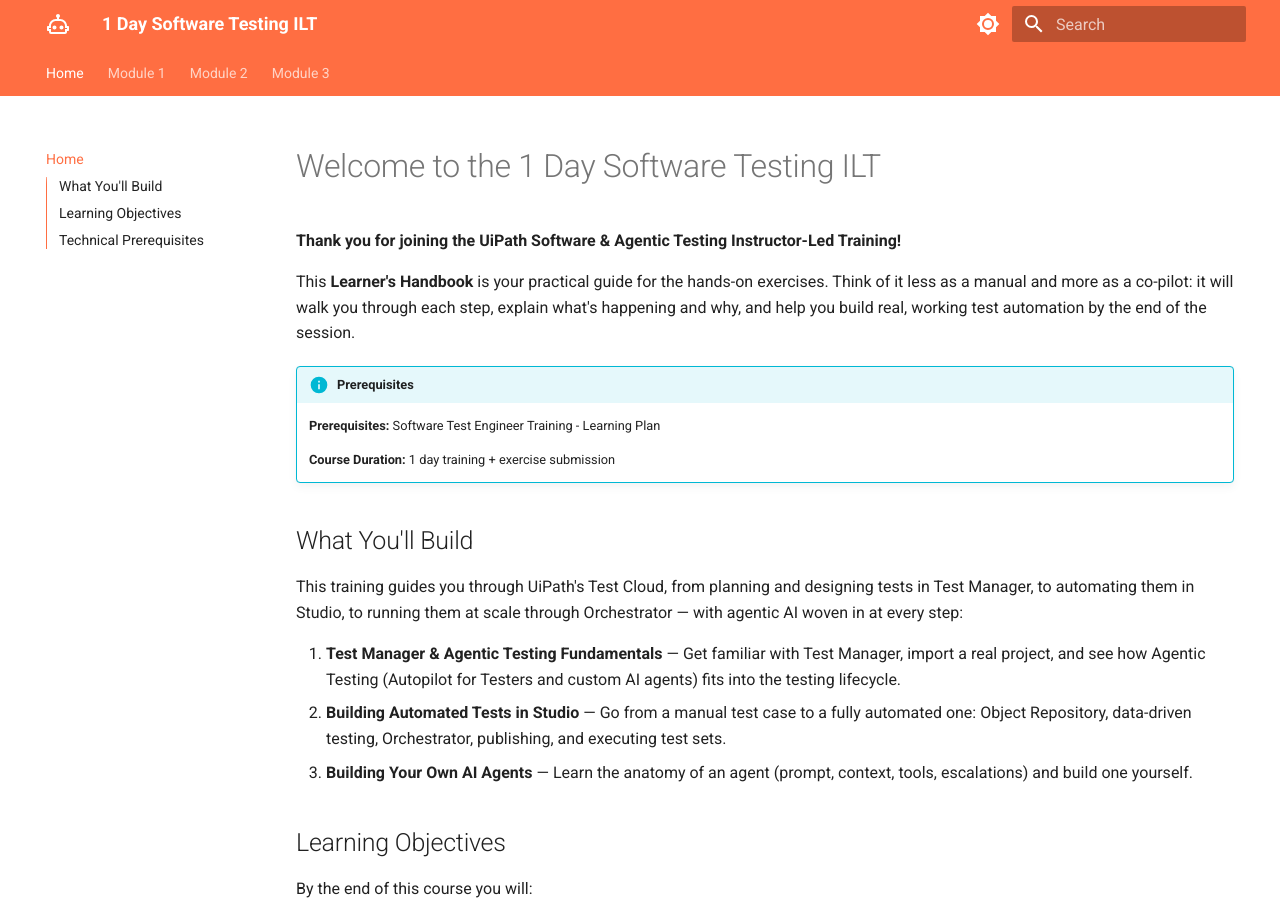
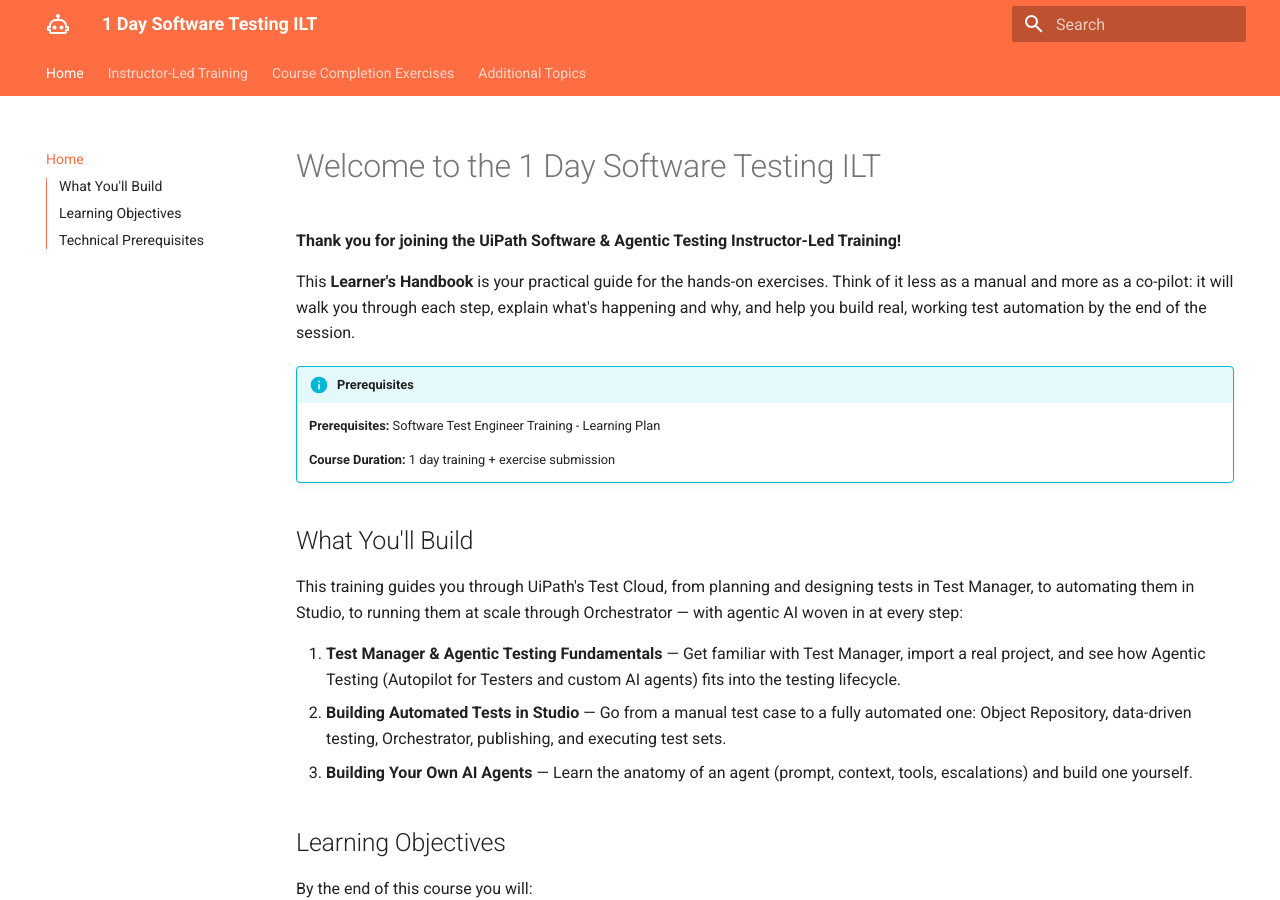
Before and after one commit to MeeraKay/software-testing-ilt-guide, an MkDocs documentation site: the page built from docs/index.md, in a window 1280 px wide and 900 px high. Built offline with MkDocs 1.6.1 and Material for MkDocs 9.7.7, drawn with Linux system fonts in a browser that asks for light colours.

Commit message:
Add files via upload

```diff
--- a/mkdocs.yml
+++ b/mkdocs.yml
@@ -7,18 +7,9 @@
   icon:
     logo: material/robot-outline
   palette:
-    - scheme: default
-      primary: deep orange
-      accent: orange
-      toggle:
-        icon: material/brightness-7
-        name: Switch to dark mode
-    - scheme: slate
-      primary: deep orange
-      accent: orange
-      toggle:
-        icon: material/brightness-4
-        name: Switch to light mode
+    scheme: default
+    primary: deep orange
+    accent: orange
   features:
     - navigation.tabs
     - navigation.sections
@@ -50,7 +41,7 @@
 
 nav:
   - Home: index.md
-  - "Module 1":
+  - "Instructor-Led Training":
       - "Overview": module-1-instructor-led-training/index.md
       - "1. Getting Started with Test Manager": module-1-instructor-led-training/01-getting-started-test-manager.md
       - "2. Agentic Testing: From Requirement to Test Cases": module-1-instructor-led-training/02-agentic-testing.md
@@ -65,7 +56,7 @@
       - "11. Execute Test Cases in Test Manager": module-1-instructor-led-training/11-execute-test-cases.md
       - "12. Building Your Own AI Agents": module-1-instructor-led-training/12-building-your-own-ai-agents.md
       - "You did it!": module-1-instructor-led-training/you-did-it.md
-  - "Module 2":
+  - "Course Completion Exercises":
       - "Overview": module-2-course-completion-exercises/index.md
       - "1. Autopilot for Developers": module-2-course-completion-exercises/01-autopilot-for-developers.md
       - "2. Integration Service": module-2-course-completion-exercises/02-integration-service.md
@@ -74,7 +65,7 @@
       - "5. Coded Test Cases": module-2-course-completion-exercises/05-coded-test-cases.md
       - "6. Additional Exercises": module-2-course-completion-exercises/06-additional-exercises.md
       - "Receive Credit": module-2-course-completion-exercises/you-did-it.md
-  - "Module 3":
+  - "Additional Topics":
       - "Overview": module-3-additional-topics/index.md
       - "Templates": module-3-additional-topics/01-templates.md
       - "Testing Framework": module-3-additional-topics/02-testing-framework.md
```
